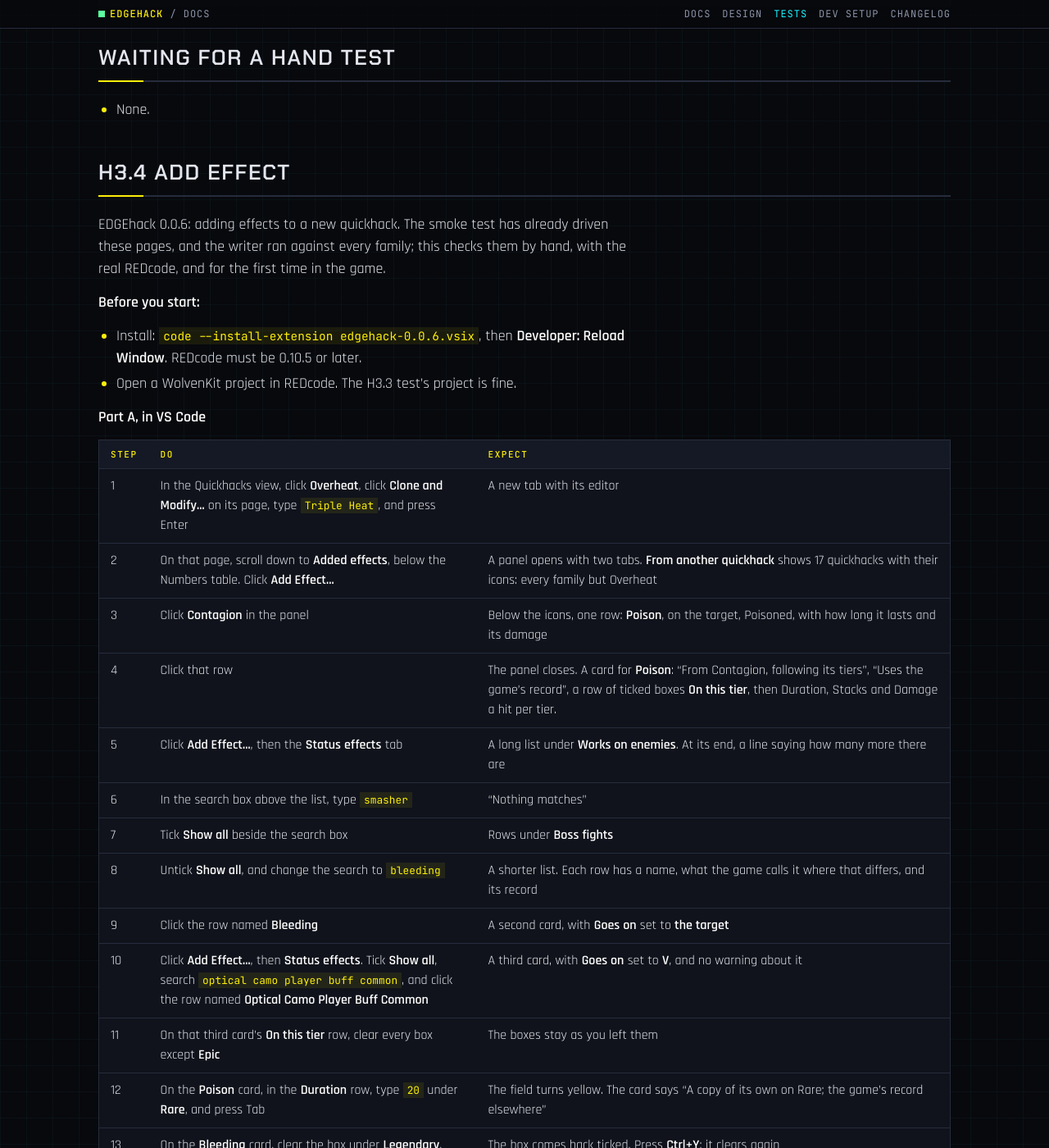
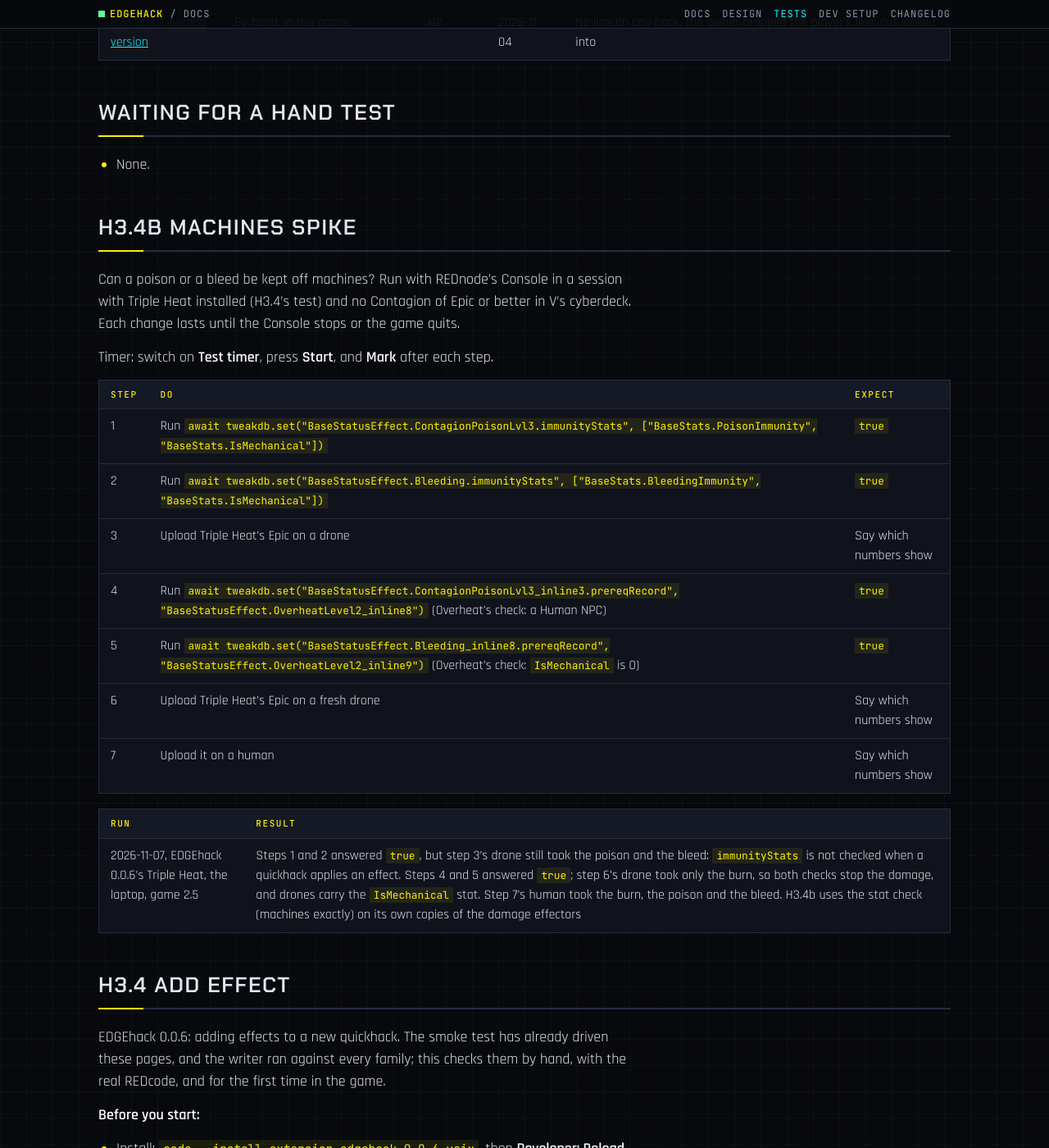
Before and after one commit to Edgemodders/EDGEhack, a Jekyll site: the page built from docs/testing.md, in a window 1280 px wide and 1400 px high, scrolled down 1325 px. Shown: the whole window at 82% size. Built offline with Jekyll 4.4.1, drawn with Linux system fonts in a browser that asks for light colours; some of the changed text lies outside the part shown.

Commit message:
H3.4b spike: a check on the damage effector keeps poison and bleed off machines
Co-Authored-By: Claude Opus 5.5 <noreply@anthropic.com>

```diff
--- a/docs/testing.md
+++ b/docs/testing.md
@@ -19,6 +19,7 @@ Last updated 2026-11-06.
 | [H2c Edit](#h2c-edit) | By hand, then in the game | H2 | 2026-11-05 | Pass, Parts A and B (EDGEhack 0.0.4). The Hacking tab's upload and duration differ from the inventory's: the game's own doing |
 | [H3.1 and H3c.1 Spikes](#h31-and-h3c1-spikes) | By hand, in the game | H3, H3c | 2026-11-05 | Pass, on game 2.5: a new quickhack beside Overheat, and both functions. A status effect from a function and spread were not run |
 | [H3.3 New](#h33-new) | By hand, then in the game | H3 | 2026-11-06 | Pass |
+| [H3.4b Machines spike](#h34b-machines-spike) | By hand, in the game, with REDnode's Console | H3 | 2026-11-07 | An immunity did nothing; a check on the damage effector stopped the damage on a drone, not on a human |
 | [H3.4 Add Effect](#h34-add-effect) | By hand, then in the game | H3 | 2026-11-07 | Pass, Parts A and B (EDGEhack 0.0.6). The poison beside a burn is ended by Contagion Epic's passive, a game rule, now a note; a drone took the poison and the bleed |
 | [Smoke test](#smoke-test) | Automated: real VS Code, REDbridge and game; a stand-in REDcode | H2, H3 | 2026-11-06 | Pass, every check |
 | [H2a Spike](#h2a-spike) | By hand, in the game | H2 | 2026-11-04 | Pass: name, icons, RAM up and down, upload, damage and duration all worked |
@@ -28,6 +29,26 @@ Last updated 2026-11-06.
 ## Waiting for a hand test
 
 - None.
+
+## H3.4b Machines spike
+
+Can a poison or a bleed be kept off machines? Run with REDnode's Console in a session with Triple Heat installed (H3.4's test) and no Contagion of Epic or better in V's cyberdeck. Each change lasts until the Console stops or the game quits.
+
+Timer: switch on **Test timer**, press **Start**, and **Mark** after each step.
+
+| Step | Do | Expect |
+|---|---|---|
+| 1 | Run `await tweakdb.set("BaseStatusEffect.ContagionPoisonLvl3.immunityStats", ["BaseStats.PoisonImmunity", "BaseStats.IsMechanical"])` | `true` |
+| 2 | Run `await tweakdb.set("BaseStatusEffect.Bleeding.immunityStats", ["BaseStats.BleedingImmunity", "BaseStats.IsMechanical"])` | `true` |
+| 3 | Upload Triple Heat's Epic on a drone | Say which numbers show |
+| 4 | Run `await tweakdb.set("BaseStatusEffect.ContagionPoisonLvl3_inline3.prereqRecord", "BaseStatusEffect.OverheatLevel2_inline8")` (Overheat's check: a Human NPC) | `true` |
+| 5 | Run `await tweakdb.set("BaseStatusEffect.Bleeding_inline8.prereqRecord", "BaseStatusEffect.OverheatLevel2_inline9")` (Overheat's check: `IsMechanical` is 0) | `true` |
+| 6 | Upload Triple Heat's Epic on a fresh drone | Say which numbers show |
+| 7 | Upload it on a human | Say which numbers show |
+
+| Run | Result |
+|---|---|
+| 2026-11-07, EDGEhack 0.0.6's Triple Heat, the laptop, game 2.5 | Steps 1 and 2 answered `true`, but step 3's drone still took the poison and the bleed: `immunityStats` is not checked when a quickhack applies an effect. Steps 4 and 5 answered `true`; step 6's drone took only the burn, so both checks stop the damage, and drones carry the `IsMechanical` stat. Step 7's human took the burn, the poison and the bleed. H3.4b uses the stat check (machines exactly) on its own copies of the damage effectors |
 
 ## H3.4 Add Effect
 
```
Also changed, not shown: docs/design.md (+1 -1 lines).
